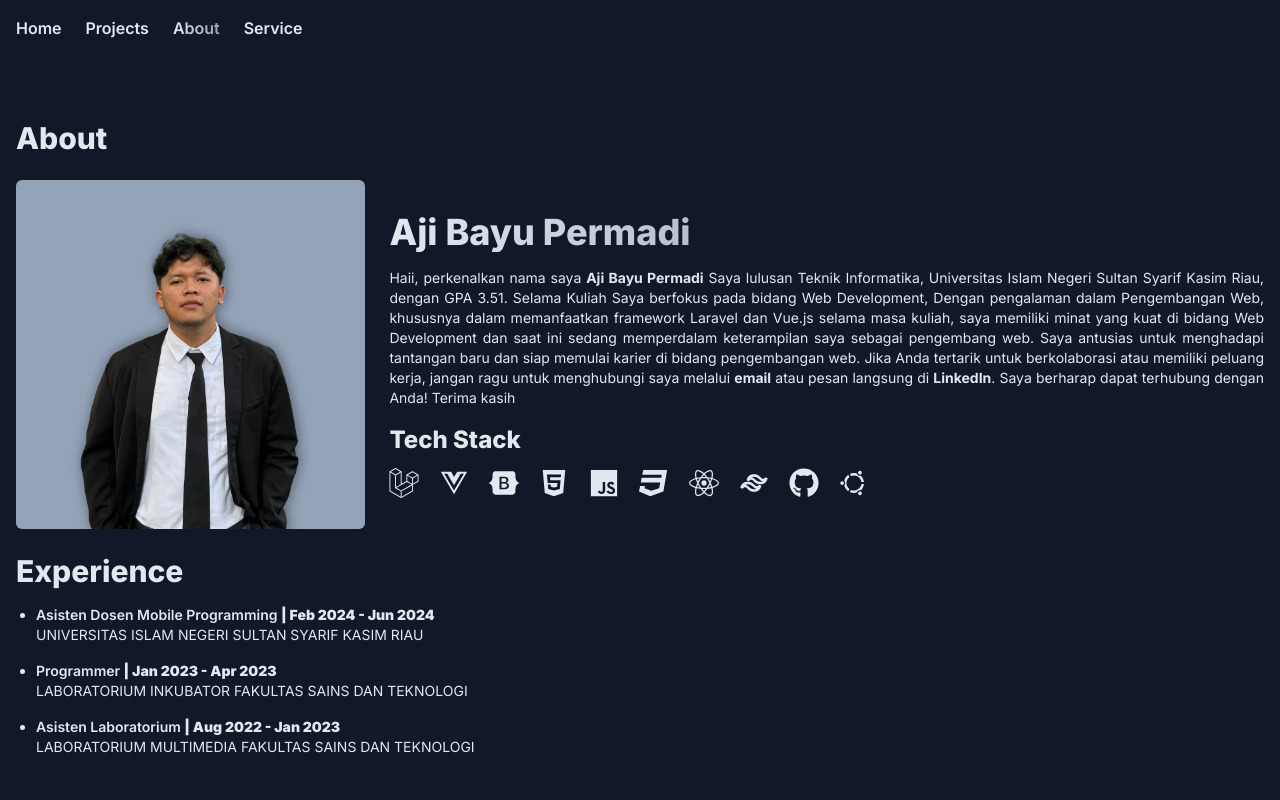
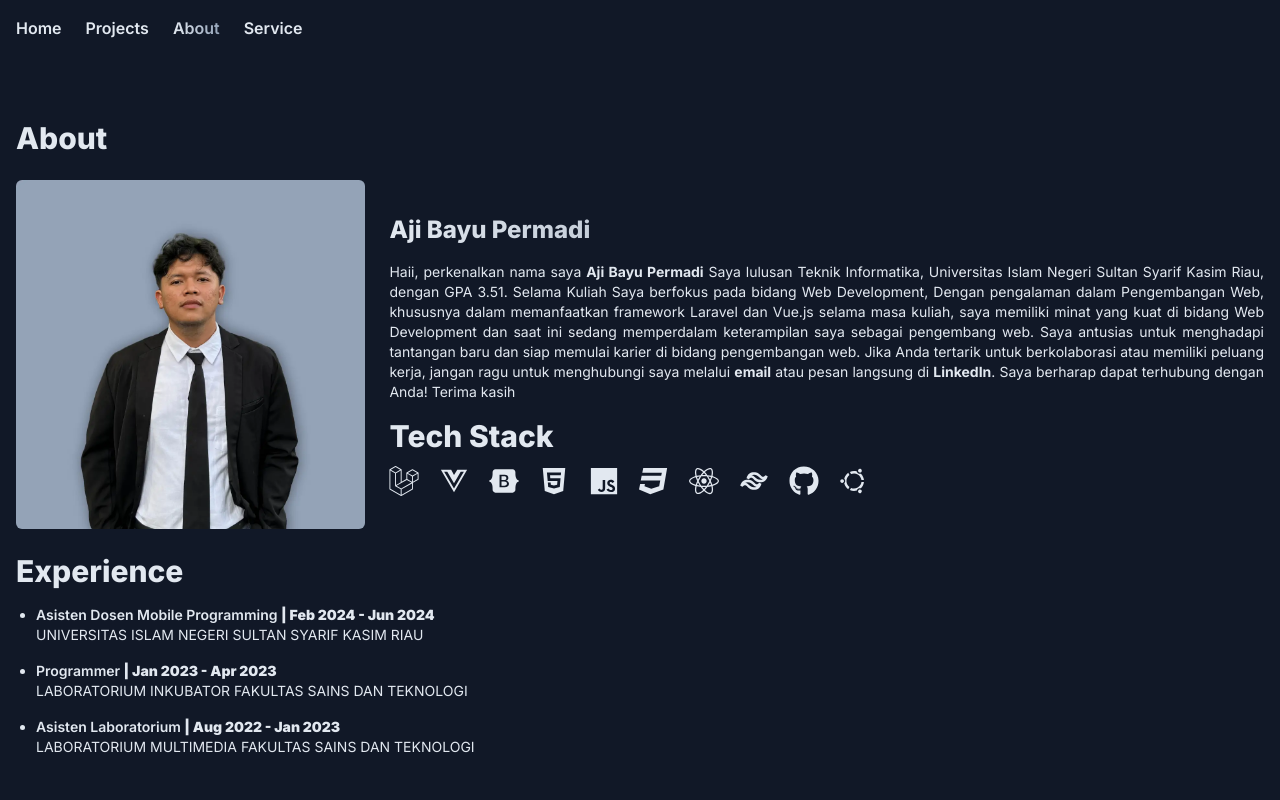
Before and after one commit to MrFunnyide/portofolio-project, a React (Vite) app: page /about in a window 1280 px wide. Shown: the top 800 px of the page. Built offline with nearby package versions, Linux system fonts and the light colour scheme.

Commit message:
update font size

```diff
--- a/src/components/About.jsx
+++ b/src/components/About.jsx
@@ -15,7 +15,7 @@ const About = () => {
           src={imageSelf}
         />
         <div>
-          <h5 className="mb-4 text-4xl font-extrabold bg-gradient-to-r from-slate-200 to-slate-500 text-transparent bg-clip-text">
+          <h5 className="mb-4 text-2xl font-extrabold bg-gradient-to-r from-slate-200 to-slate-500 text-transparent bg-clip-text">
             Aji Bayu Permadi
           </h5>
           <p className="text-justify text-sm">
--- a/src/components/TechStack.jsx
+++ b/src/components/TechStack.jsx
@@ -7,13 +7,13 @@ import {
   FaHtml5,
   FaJs,
   FaCss3,
-} from 'react-icons/fa6';
-import { RiTailwindCssLine, RiUbuntuLine } from 'react-icons/ri';
+} from "react-icons/fa6";
+import { RiTailwindCssLine, RiUbuntuLine } from "react-icons/ri";
 
 const TechStack = () => {
   return (
     <>
-      <h5 className="mt-4 text-2xl font-extrabold text-slate-200">
+      <h5 className="mt-4 text-3xl font-extrabold text-slate-200">
         Tech Stack
       </h5>
       <div className="text-2xl md:text-3xl mt-3 flex gap-5 flex-wrap">
```
